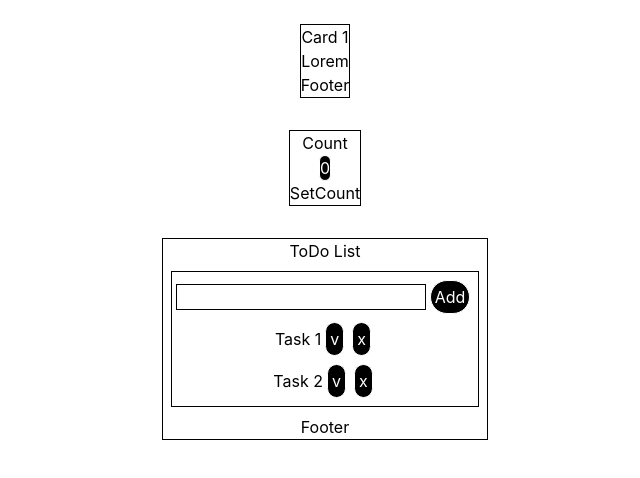
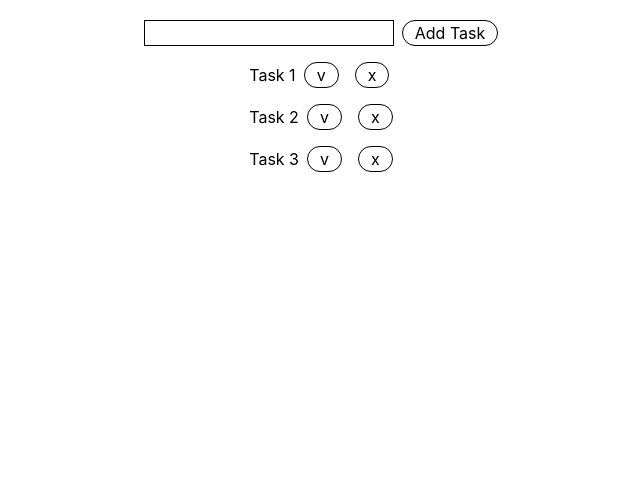
Before and after one commit to RafaelDeMello/ReactStudy, a React (Vite) app in the folder StudyReact/: page / in a window 1280 px wide. Shown: the top 478 px of the page, without its empty margins (315-955 px from the left). Built offline with nearby package versions, Linux system fonts and the light colour scheme.

Commit message:
Add Componentes De Input

```diff
--- a/StudyReact/src/App.tsx
+++ b/StudyReact/src/App.tsx
@@ -1,7 +1,7 @@
 import { useState } from "react";
+import { InputAdd } from "./componentes/Input";
 
 export function App() {
-  const [value, setValue] = useState("");
   const [list, setList] = useState([
     { id: "1", label: "Task 1", complete: false },
     { id: "2", label: "Task 2", complete: false },
@@ -12,32 +12,17 @@ export function App() {
     <>
       <div className="flex flex-col items-center">
         <div className="flex gap-2 mt-3">
-          <input
-            className="border"
-            value={value}
-            onChange={(e) => {
-              setValue(e.target.value);
-            }}
+          <InputAdd
+
+           onAdd={(value) => {
+            setList([
+              ...list,
+              {id: (list.length + 1).toString(), label: value, complete: false}
+            ])
+           }}
+
           />
-          <button
-            className="border rounded-3xl px-3 m-2"
-            onClick={() => {
-              if (!value) {
-                alert("Insert Task!");
-                return;
-              }
-              setList([
-                ...list,
-                {
-                  id: (list.length + 1).toString(),
-                  label: value,
-                  complete: false,
-                },
-              ]);
-            }}
-          >
-            Add Task
-          </button>
+
         </div>
         <ol>
           {list.map((listItem) => (
--- a/StudyReact/src/componentes/Esboco.tsx
+++ b/StudyReact/src/componentes/Esboco.tsx
@@ -57,6 +57,10 @@ export function Exemplos() {
             <button
               className="border p-1 m-1 rounded-3xl bg-black text-white"
               onClick={() => {
+                if(!value){
+                  alert('Insira um valor!')
+                  return
+                }
                 setList([
                   ...list,
                   {
--- /dev/null
+++ b/StudyReact/src/componentes/Input.tsx
@@ -0,0 +1,35 @@
+import { useState } from "react";
+
+interface IInputAddProps {
+    onAdd(value: string): void;
+}
+
+export const InputAdd = (props: IInputAddProps) => {
+
+    const [value, setValue] = useState('')
+
+    return(
+        <div>
+            <input
+            className="border"
+            value={value}
+            onChange={(e) => {
+              setValue(e.target.value);
+            }}
+          />
+          <button
+            className="border rounded-3xl px-3 m-2"
+            onClick={() => {
+              if (!value) {
+                alert("Insert Task!");
+                return;
+              }
+              props.onAdd(value);
+              setValue('');
+            }}
+          >
+            Add Task
+          </button>
+        </div>
+    )
+}
--- a/StudyReact/src/main.tsx
+++ b/StudyReact/src/main.tsx
@@ -5,6 +5,6 @@ import './index.css'
 import { Exemplos } from './componentes/Esboco.tsx'
 createRoot(document.getElementById('root')!).render(
   <StrictMode>
-    <Exemplos />
+    <App />
   </StrictMode>,
 )
```
